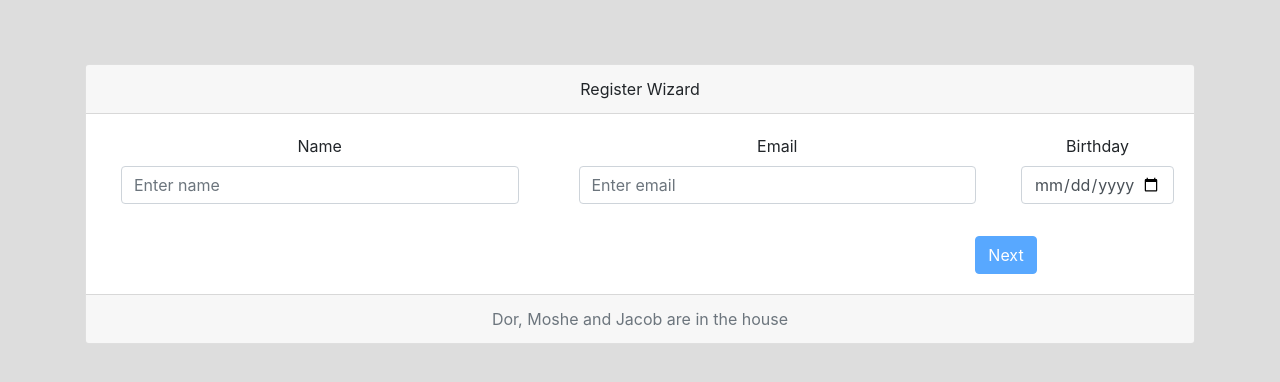
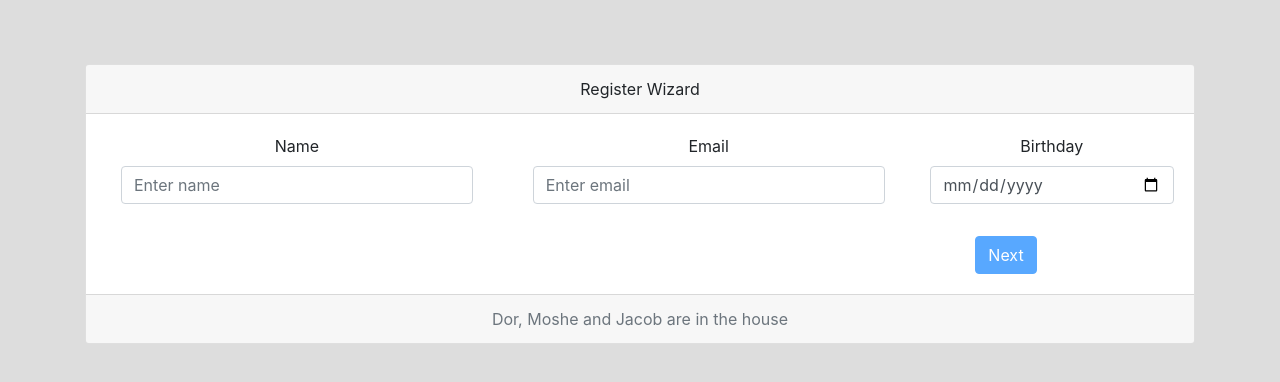
Before and after one commit to moizes86/register-wizard, a React (Create React App) app: page / in a window 1280 px wide. Shown: the top 382 px of the page. Built offline with nearby package versions, Linux system fonts and the light colour scheme.

Commit message:
Fixed style and bug

```diff
--- a/src/components/image-and-hobbies/image-and-hobbies.jsx
+++ b/src/components/image-and-hobbies/image-and-hobbies.jsx
@@ -41,7 +41,7 @@ const ImageAndHobbies = ({ validateInput, loginData }) => {
                   <Form.Control
                     name="image"
                     type="text"
-                    value={obj.image}
+                    defaultValue={obj.image}
                     placeholder="Enter image url"
                     onBlur={validateInput}
                     className={loginData.image.classes}
--- a/src/components/name-email-birthday/name-email-birthday.jsx
+++ b/src/components/name-email-birthday/name-email-birthday.jsx
@@ -67,7 +67,7 @@ const NameEmailBirthday = ({ loginData, validateInput }) => {
               </Form.Group>
             </Col>
 
-            <Col xs={2}>
+            <Col xs={3}>
               <Form.Group className="mb-3" controlId="formGridBirthday">
                 <Form.Label>Birthday</Form.Label>
                 <Form.Control
```
